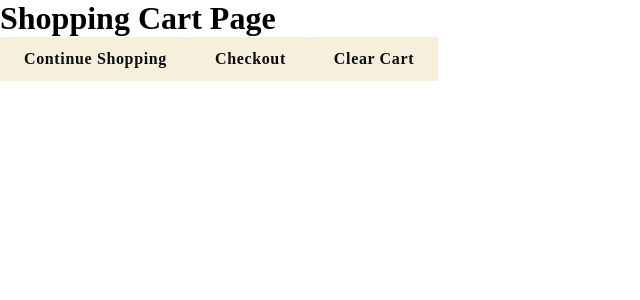
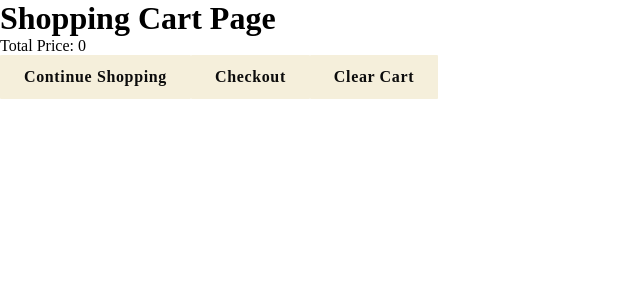
Before and after one commit to zayeemZaki/U-Eats, a React (Create React App) app: page /cart in a window 1280 px wide. Shown: the top 300 px of the page, without its empty margins (0-640 px from the left). Built offline with nearby package versions, Linux system fonts and the light colour scheme; a web font is replaced by a local one.

Commit message:
Updated_Cart - item Quantity and total price

```diff
--- a/src/pages/Cart/Cart.jsx
+++ b/src/pages/Cart/Cart.jsx
@@ -1,9 +1,7 @@
-import React, { useEffect, useState } from 'react';
-
+import React from 'react';
 import { useNavigate } from 'react-router-dom';
 
-const Cart = ({ cart, setCartData}) => {
-  console.log('Cart items:', cart);
+const Cart = ({ cart, setCartData }) => {
 
   const navigate = useNavigate();
 
@@ -23,7 +21,12 @@ const Cart = ({ cart, setCartData}) => {
     localStorage.removeItem('cartData');
   };
 
+  const totalPrice = cart.reduce((acc, item) => {
 
+    const numericPrice = parseFloat(item.price.replace('$', ''));
+
+    return acc + numericPrice * item.quantity;
+  }, 0);
 
   return (
     <div>
@@ -38,6 +41,10 @@ const Cart = ({ cart, setCartData}) => {
         </div>
       ))}
 
+      <div>
+        <p>Total Price: {totalPrice}</p>
+      </div>
+
       <button type="button" className="custom__button" onClick={handleContinueShopping}>
         Continue Shopping
       </button>
@@ -47,7 +54,6 @@ const Cart = ({ cart, setCartData}) => {
       <button type="button" className="custom__button" onClick={handleClearCart}>
         Clear Cart
       </button>
-
     </div>
   );
 };
```
